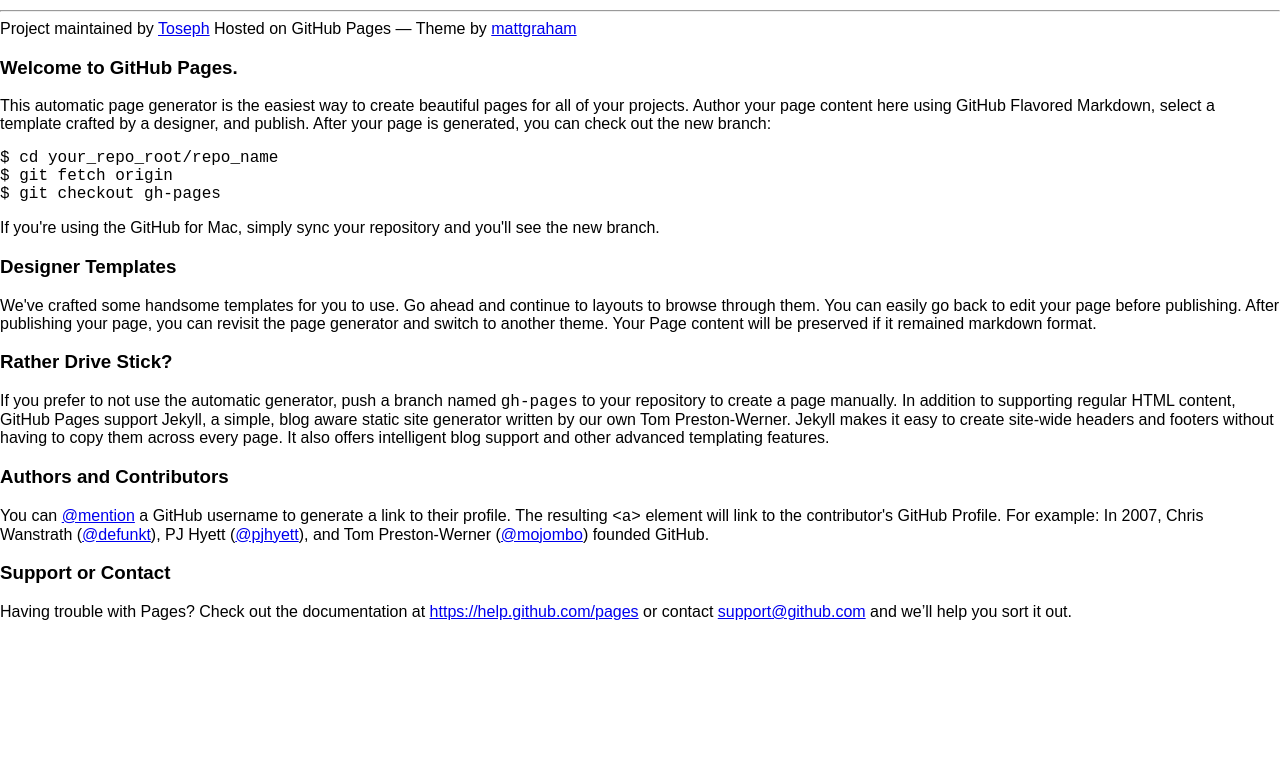
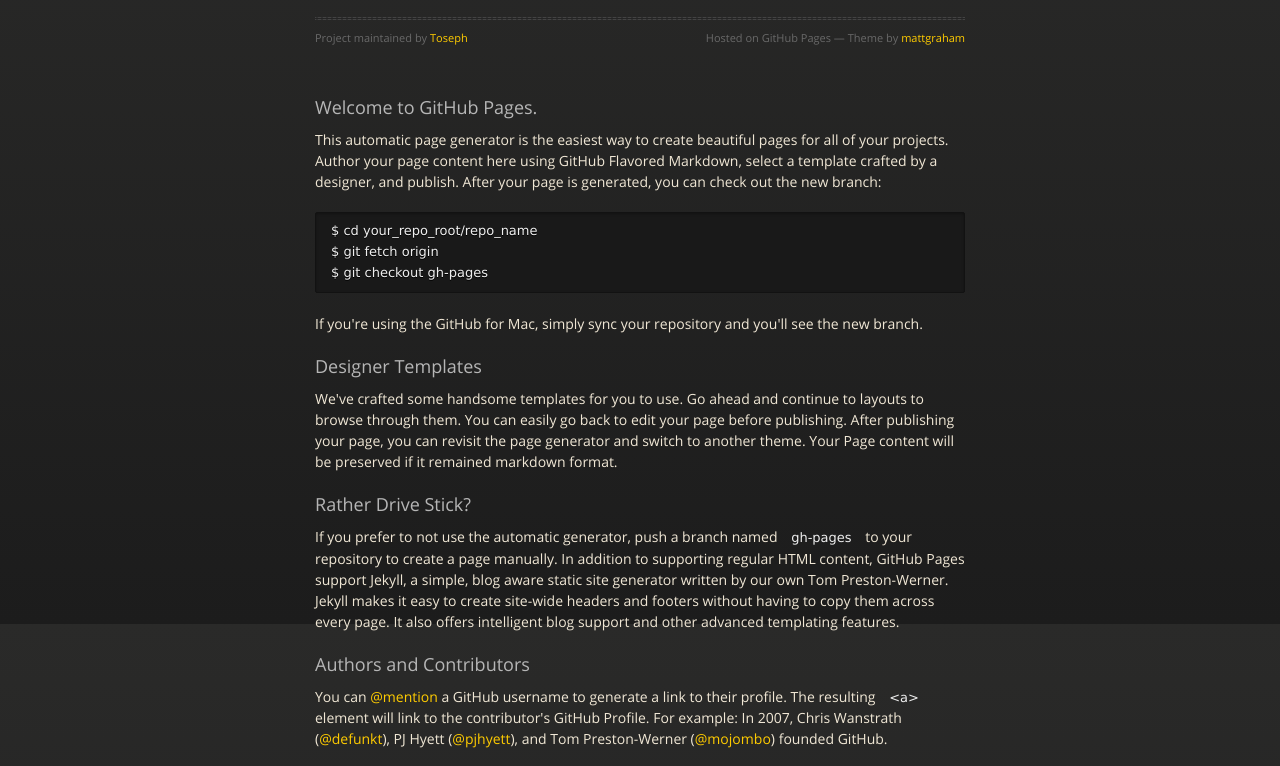
Before and after one commit to Toseph/CosmicRams, a plain HTML site: page index.html in a window 1280 px wide. Shown: the part 176-942 px from the top of the page. Before the commit the page ends 813 px from the top, so only its background shows below. Drawn offline with nearby package versions, Linux system fonts and the light colour scheme.

Commit message:
Commit 4

```diff
--- a/index.html
+++ b/index.html
@@ -4,7 +4,7 @@
     <meta charset="utf-8">
     <meta http-equiv="X-UA-Compatible" content="chrome=1">
     <title>CosmicRams by Toseph</title>
-    <link rel="stylesheet" href="stylesheets/normalize.css">
+    <link rel="stylesheet" href="stylesheets/styles.css">
     <link rel="stylesheet" href="stylesheets/pygment_trac.css">
     <script src="https://ajax.googleapis.com/ajax/libs/jquery/1.7.1/jquery.min.js"></script>
     <script src="javascripts/respond.js"></script>
```
